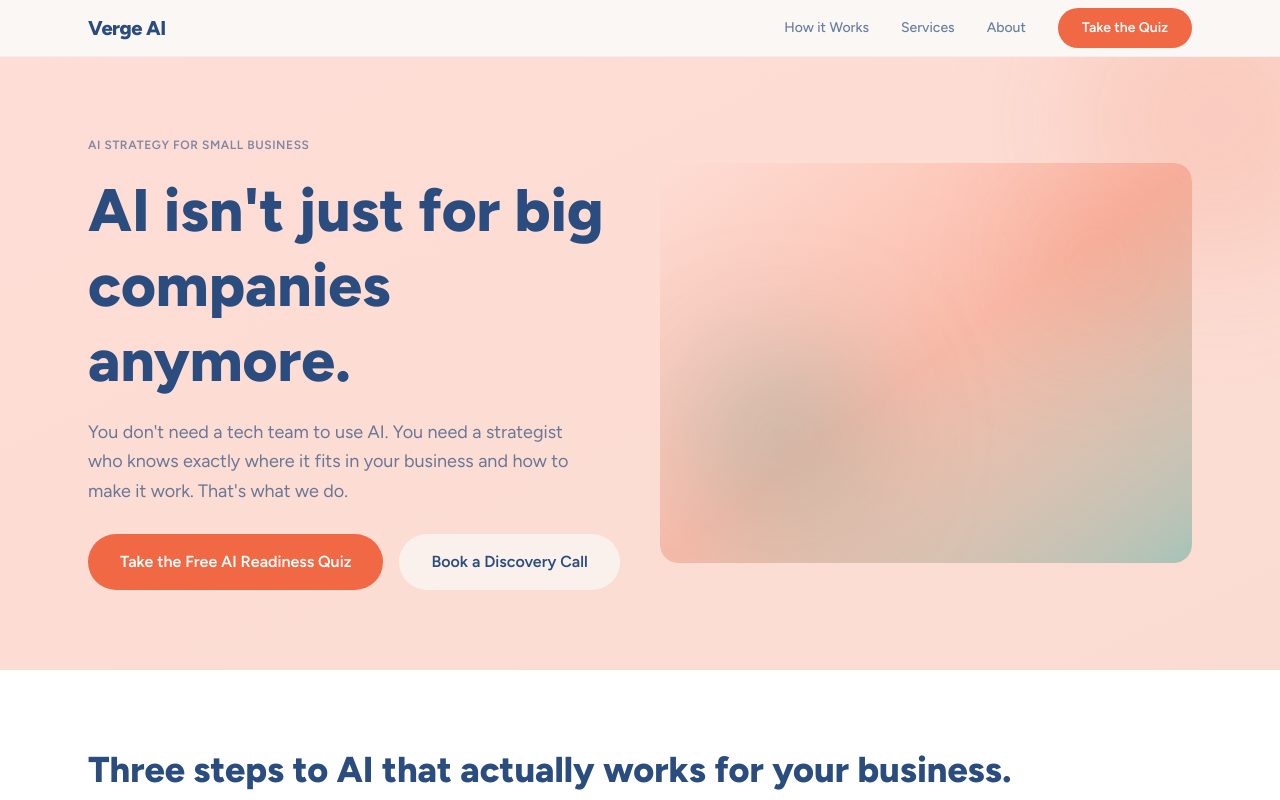
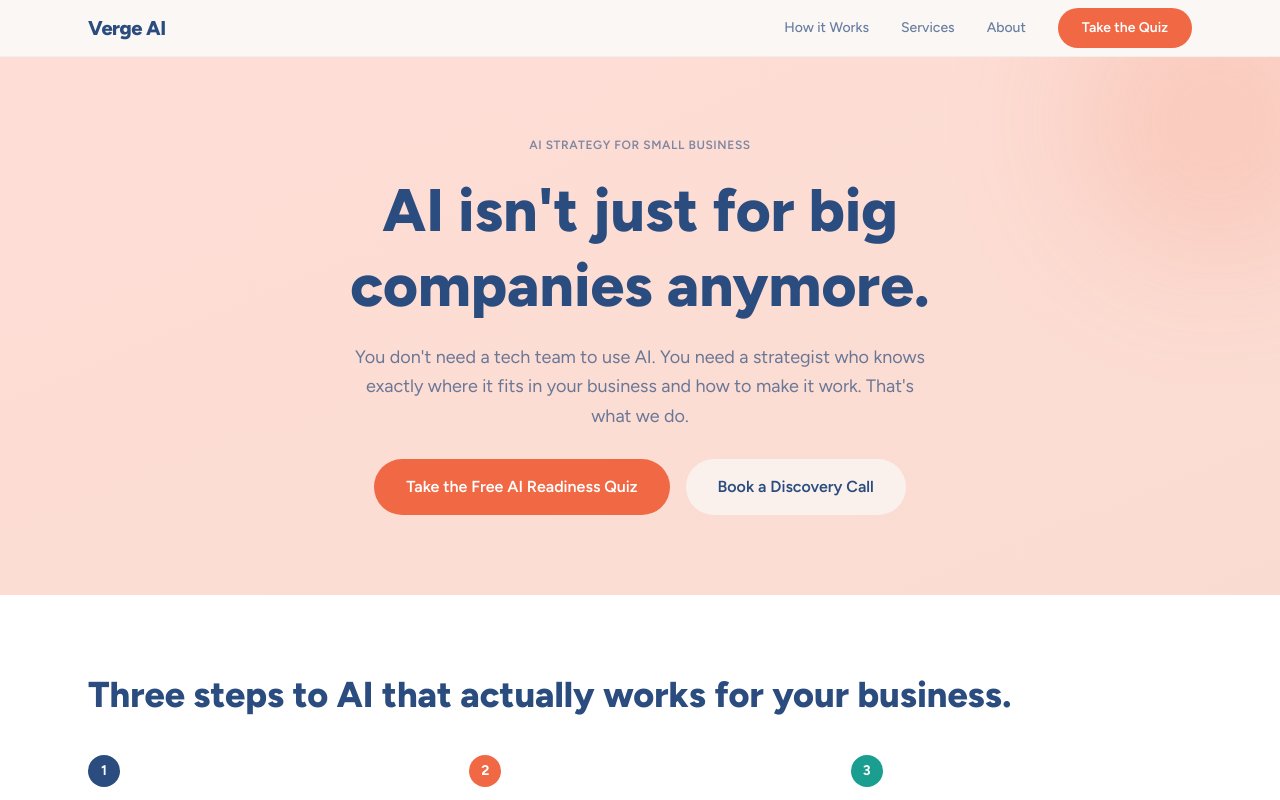
Before and after one commit to aubreyp11/vergeai-website, a Next.js app: page / in a window 1280 px wide. Shown: the top 800 px of the page. Built offline with nearby package versions, Linux system fonts and the light colour scheme.

Commit message:
design: centered hero, wire Google Calendar booking link

```diff
--- a/src/components/footer.tsx
+++ b/src/components/footer.tsx
@@ -6,7 +6,7 @@ const exploreLinks = [
 
 const connectLinks = [
   { label: "LinkedIn", href: "#linkedin" },
-  { label: "Discovery Call", href: "#booking" },
+  { label: "Discovery Call", href: "https://calendar.app.google/F31ojRqwc1cqmE5L7" },
   { label: "aubrey@vergeai.co", href: "mailto:aubrey@vergeai.co" },
 ]
 
--- a/src/components/hero.tsx
+++ b/src/components/hero.tsx
@@ -10,13 +10,12 @@ export default function Hero() {
       {/* Gradient blob — top-right */}
       <div className="absolute -top-20 -right-20 w-72 h-72 bg-coral/15 rounded-full blur-3xl pointer-events-none" />
 
-      <div className="relative max-w-6xl mx-auto px-6 grid md:grid-cols-2 gap-10 items-center">
-        {/* Left: Copy */}
+      <div className="relative max-w-3xl mx-auto px-6">
         <motion.div
           initial={{ opacity: 0, y: 24 }}
           animate={{ opacity: 1, y: 0 }}
           transition={{ duration: 0.6, ease: "easeOut" }}
-          className="flex flex-col gap-5"
+          className="flex flex-col gap-5 items-center text-center"
         >
           <p className="text-xs font-semibold uppercase tracking-wider text-navy/60">
             AI Strategy for Small Business
@@ -24,10 +23,10 @@ export default function Hero() {
           <h1 className="text-4xl md:text-5xl lg:text-6xl font-extrabold text-navy leading-tight">
             AI isn&apos;t just for big companies anymore.
           </h1>
-          <p className="text-lg text-navy/70 leading-relaxed max-w-lg">
+          <p className="text-lg text-navy/70 leading-relaxed max-w-xl">
             You don&apos;t need a tech team to use AI. You need a strategist who knows exactly where it fits in your business and how to make it work. That&apos;s what we do.
           </p>
-          <div className="flex flex-wrap gap-4 pt-2">
+          <div className="flex flex-wrap justify-center gap-4 pt-2">
             <a
               href="#quiz"
               className="inline-flex items-center justify-center bg-coral text-white hover:bg-coral/90 font-semibold rounded-full px-8 py-4 text-base transition-colors"
@@ -35,25 +34,13 @@ export default function Hero() {
               Take the Free AI Readiness Quiz
             </a>
             <a
-              href="#booking"
+              href="https://calendar.app.google/F31ojRqwc1cqmE5L7"
               className="inline-flex items-center justify-center bg-warm-white/80 hover:bg-white text-navy font-semibold rounded-full px-8 py-4 text-base transition-colors"
             >
               Book a Discovery Call
             </a>
           </div>
         </motion.div>
-
-        {/* Right: Abstract gradient visual */}
-        <motion.div
-          initial={{ opacity: 0, scale: 0.95 }}
-          animate={{ opacity: 1, scale: 1 }}
-          transition={{ duration: 0.7, ease: "easeOut", delay: 0.15 }}
-          className="relative h-72 md:h-[400px] rounded-2xl overflow-hidden"
-        >
-          <div className="absolute inset-0 bg-gradient-to-br from-peach via-coral/30 to-teal/40 rounded-2xl" />
-          <div className="absolute top-6 right-6 w-36 h-36 bg-coral/20 rounded-full blur-3xl" />
-          <div className="absolute bottom-10 left-8 w-44 h-44 bg-teal/25 rounded-full blur-3xl" />
-        </motion.div>
       </div>
     </section>
   )
--- a/src/components/services.tsx
+++ b/src/components/services.tsx
@@ -123,7 +123,7 @@ export default function Services() {
                 ))}
               </ul>
               <a
-                href="#booking"
+                href="https://calendar.app.google/F31ojRqwc1cqmE5L7"
                 className="inline-flex items-center justify-center bg-coral text-white hover:bg-coral/90 font-semibold rounded-full w-full py-3 text-sm transition-colors"
               >
                 Book a Discovery Call
```
